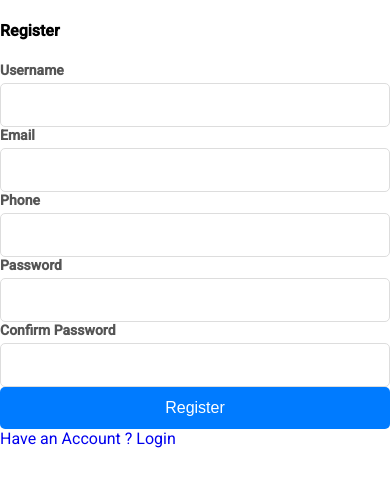
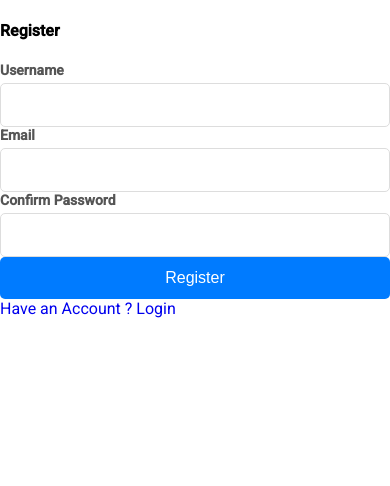
Before and after one commit to mvinet-85/aurora-skyes, an Angular app in the folder aurora-skyes-front/: page /register in a window 390 px wide. Shown: the top 486 px of the page. Built offline with nearby package versions, Linux system fonts and the light colour scheme.

Commit message:
sup telephone

```diff
--- a/aurora-skyes-front/src/app/page/register/register.component.html
+++ b/aurora-skyes-front/src/app/page/register/register.component.html
@@ -29,26 +29,6 @@
               />
             </div>
             <div class="mb-3">
-              <label class="form-label" for="phoneNumber">Phone</label>
-              <input
-                [(ngModel)]="phoneNumber"
-                class="form-control"
-                id="phoneNumber"
-                name="phoneNumber"
-                type="tel"
-              />
-            </div>
-            <div class="mb-3">
-              <label class="form-label" for="password">Password</label>
-              <input
-                [(ngModel)]="password"
-                class="form-control"
-                id="password"
-                name="password"
-                type="password"
-              />
-            </div>
-            <div class="mb-3">
               <label class="form-label" for="confirmPassword"
               >Confirm Password</label
               >
--- a/aurora-skyes-front/src/app/page/register/register.component.ts
+++ b/aurora-skyes-front/src/app/page/register/register.component.ts
@@ -13,7 +13,6 @@ export class RegisterComponent implements OnInit {
   email: string = '';
   password: string = '';
   confirmPassword: string = '';
-  phoneNumber: string = '';
   username: string = '';
   private auth: any;
 
@@ -28,10 +27,6 @@ export class RegisterComponent implements OnInit {
     }
     if (this.email === '') {
       alert('Please enter an email');
-      return;
-    }
-    if (this.phoneNumber === '') {
-      alert('Please enter a phone number');
       return;
     }
     if (this.password === '') {
@@ -52,13 +47,11 @@ export class RegisterComponent implements OnInit {
       this.username,
       this.email,
       this.password,
-      this.phoneNumber
     );
 
     this.email = '';
     this.password = '';
     this.confirmPassword = '';
-    this.phoneNumber = '';
     this.username = '';
   }
 }
```
